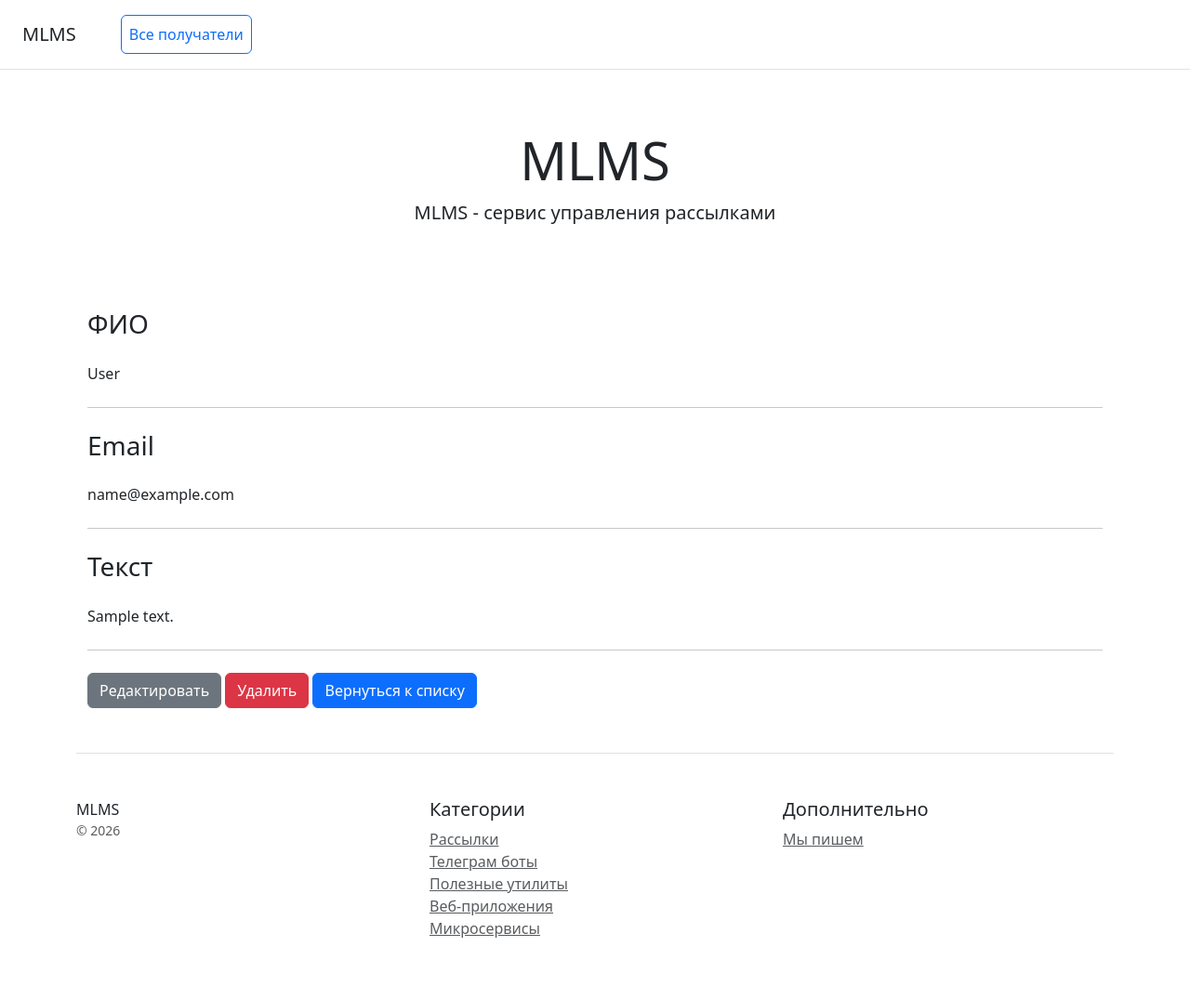
After one commit to Cozdig/Django_cw, a Django app: page /mailing/1/ in a window 1280 px wide. The commit adds this page. Shown: the whole page at 93% size. Run offline with Django 5.2, Linux system fonts and the light colour scheme; tables that the repository leaves empty hold one stand-in row (values such as "Sample post"); some libraries are stand-ins or nearby versions.

Commit message:
add CRUD for mailing

```diff
--- a/mailing/templates/mailing/base.html
+++ b/mailing/templates/mailing/base.html
@@ -10,7 +10,7 @@
 <div class="d-flex flex-column flex-md-row align-items-center p-3 px-md-4 mb-3 bg-white border-bottom box-shadow">
     <h5 class="my-0 mr-md-auto font-weight-normal">MLMS</h5>
     <nav class="ms-5">
-        <a class="p-2 btn btn-outline-primary" href="/mailing/">Все рассылки</a>
+        <a class="p-2 btn btn-outline-primary" href="/mailing/">Все получатели</a>
         {% comment %}
         {% if user.is_authenticated %}
             <form method="post" action="{% url 'users:logout' %}" style="display: inline;">
--- /dev/null
+++ b/mailing/templates/mailing/recipient_detail.html
@@ -0,0 +1,26 @@
+{% extends 'mailing/base.html' %}
+
+{% block title %}Информация о получателе{% endblock %}
+
+{% block content %}
+    <div class="container mt-5">
+        <div>
+          <h3 class="mb-4">ФИО</h3>
+          <p>{{ recipient.fullname }}</p>
+          <hr class="my-4">
+        </div>
+        <div>
+          <h3 class="mb-4">Email</h3>
+          <p>{{ recipient.email }}</p>
+          <hr class="my-4">
+        </div>
+        <div>
+          <h3 class="mb-4">Текст</h3>
+          <p>{{ recipient.comment }}</p>
+          <hr class="my-4">
+        </div>
+        <a href="{% url 'mailing:recipient_edit' recipient.pk %}" class="btn btn-secondary">Редактировать</a>
+        <a href="{% url 'mailing:recipient_delete' recipient.pk %}" class="btn btn-danger">Удалить</a>
+        <a href="{% url 'mailing:recipient_list' %}" class="btn btn-primary">Вернуться к списку</a>
+    </div>
+{% endblock %}
--- a/mailing/templates/mailing/recipient_form.html
+++ b/mailing/templates/mailing/recipient_form.html
@@ -1,6 +1,6 @@
 {% extends 'mailing/base.html' %}
 
-{% block title %}Рассылки{% endblock %}
+{% block title %}Получатели{% endblock %}
 
 {% block content %}
 <h2>{{ view.title }}</h2>
--- a/mailing/urls.py
+++ b/mailing/urls.py
@@ -1,11 +1,14 @@
 from django.urls import path
 from mailing.apps import MailingConfig
-from .views import RecipientCreateView, RecipientListView
+from .views import RecipientCreateView, RecipientListView, RecipientUpdateView, RecipientDetailView, RecipientDeleteView
 
 app_name = MailingConfig.name
 
 urlpatterns = [
     path('create_recipient/', RecipientCreateView.as_view(), name="create_recipient"),
     path('', RecipientListView.as_view(), name="recipient_list"),
+    path('<int:pk>/', RecipientDetailView.as_view(), name="recipient_detail"),
+    path('<int:pk>/edit/', RecipientUpdateView.as_view(), name="recipient_edit"),
+    path('<int:pk>/delete/', RecipientDeleteView.as_view(), name="recipient_delete"),
 
 ]
--- a/mailing/views.py
+++ b/mailing/views.py
@@ -1,4 +1,5 @@
 from django.shortcuts import render
+from django.urls import reverse_lazy
 from django.views.generic import DetailView, DeleteView, ListView
 from django.views.generic.edit import CreateView, UpdateView
 
@@ -12,9 +13,25 @@ class RecipientCreateView(CreateView):
     model = Recipient
     form_class = RecipientForm
     template_name = 'mailing/recipient_form.html'
-    success_url = '/mailing/'
+    success_url = reverse_lazy("mailing:recipient_list")
 
 class RecipientListView(ListView):
     model = Recipient
     template_name = "mailing/recipient_list.html"
     context_object_name = "recipients"
+
+class RecipientDetailView(DetailView):
+    model = Recipient
+    template_name = 'mailing/recipient_detail.html'
+    context_object_name = "recipient"
+
+class RecipientUpdateView(UpdateView):
+    model = Recipient
+    form_class = RecipientForm
+    template_name = 'mailing/recipient_form.html'
+    success_url = reverse_lazy("mailing:recipient_list")
+
+class RecipientDeleteView(DeleteView):
+    model = Recipient
+    template_name = 'mailing/recipient_confirm_delete.html'
+    success_url = reverse_lazy("mailing:recipient_list")
```
Also changed, not shown: mailing/templates/mailing/recipient_confirm_delete.html (added, +15 -0 lines), mailing/templates/mailing/recipient_list.html (+4 -6 lines).
